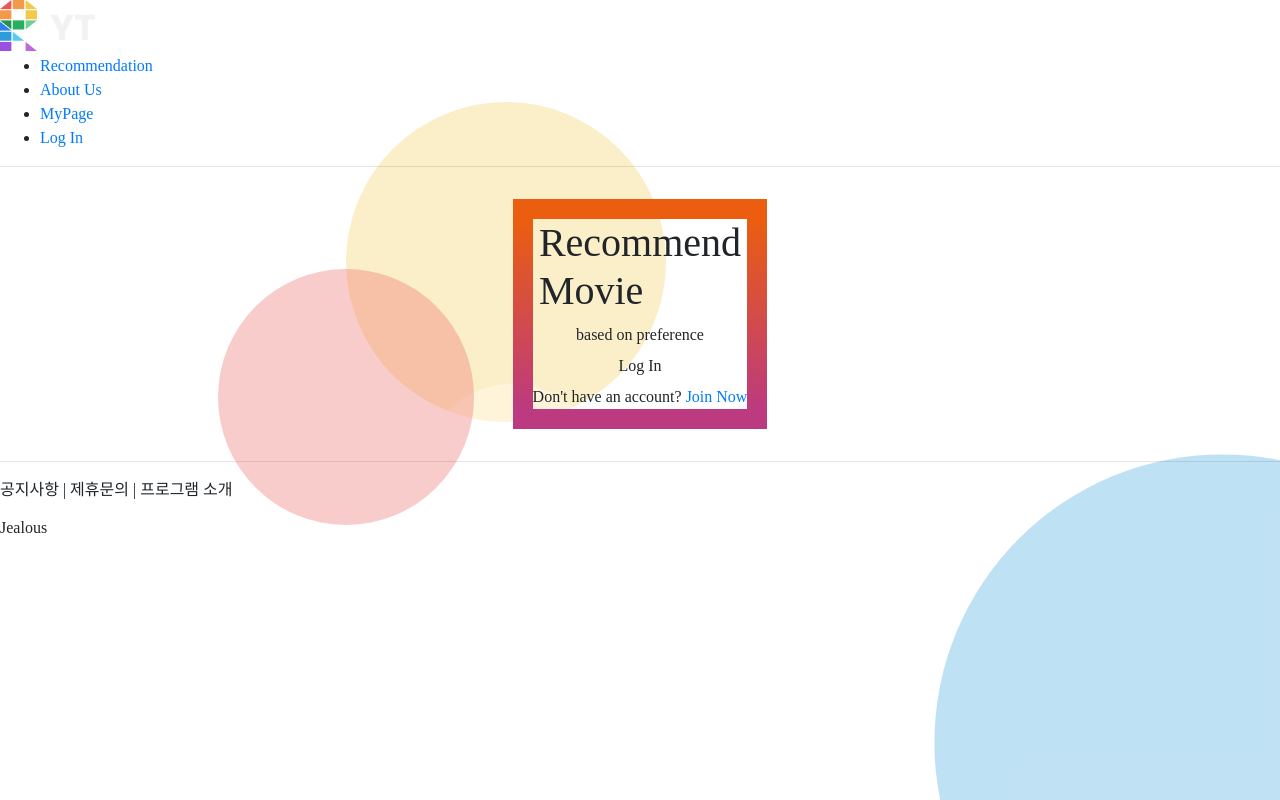
After one commit to wkd-woo/RecommendMovies, a Django app: page / in a window 1280 px wide. The commit adds this page. Run offline with Django 3.2, Linux system fonts and the light colour scheme; some libraries are stand-ins or nearby versions; some web fonts are replaced.

Commit message:
interconnecting now... ;-(

```diff
--- a/RecommendMovie/settings.py
+++ b/RecommendMovie/settings.py
@@ -135,6 +135,8 @@ USE_TZ = True
 
 STATIC_URL = '/static/'
 
+STATIC_ROOT = os.path.join(BASE_DIR, 'static')
+
 # Default primary key field type
 # https://docs.djangoproject.com/en/3.2/ref/settings/#default-auto-field
 
--- a/RecommendMovie/urls.py
+++ b/RecommendMovie/urls.py
@@ -18,11 +18,14 @@ from django.conf.urls.static import static
 from django.contrib import admin
 from django.urls import path, include
 
+from RecommendMovie import views
+
 urlpatterns = [
+    path('', views.home, name='home'),
     path('admin/', admin.site.urls),
     path('accounts/', include('accountapp.urls')),
     path('profiles/', include('profileapp.urls')),
 
     path('articles/', include('articleapp.urls')),
 
-] + static(settings.MEDIA_URL, document_root=settings.MEDIA_ROOT)
+] + static(settings.MEDIA_URL, document_root=settings.MEDIA_ROOT) + static(settings.STATIC_URL, document_root=settings.STATIC_ROOT)
--- /dev/null
+++ b/RecommendMovie/views.py
@@ -0,0 +1,5 @@
+from django.shortcuts import render
+
+
+def home(request):
+    return render(request, 'home.html')
--- /dev/null
+++ b/static/index.css
@@ -0,0 +1,78 @@
+.home-main-section{
+    display: flex;
+    align-items: stretch;
+    justify-content: space-around;
+    flex-grow: 1;
+}
+
+.home-main-section .call-to-action {
+    display: flex;
+    flex-direction: column;
+    align-items: center;
+    margin: 1rem;
+    align-self: center;
+    border: 20px solid transparent;
+    border-image: linear-gradient( to bottom, #EB5E0F, #BC3A80);
+    border-image-slice: 1;
+}
+
+.home-page-circle-1 {
+    position: absolute;
+    width: 25vw;
+    height: 25vw;
+    left: 27vw;
+    top: 8vw;
+    /*width: 360px;
+    height: 360px;
+    left: 389px;
+    top: 120px;*/
+    border-radius: 50%;
+    background: rgba(242, 201, 76, 0.3);
+    z-index: -1;
+}
+.home-page-circle-2{
+    position: absolute;
+    width: 14vw;
+    height: 14vw;
+    left: 33vw;
+    top: 30vw;
+    /*width: 200px;
+    height: 200px;
+    left: 481px;
+    top: 433px;*/
+    border-radius: 50%;
+    background: rgba(255, 255, 255, 0.3);
+    z-index: -1;
+}
+.home-page-circle-3{
+    position: absolute;
+    width: 20vw;
+    height: 20vw;
+    left: 17vw;
+    top: 21vw;
+    /*width: 280px;
+    height: 280px;
+    left: 249px;
+    top: 308px;*/
+    border-radius: 50%;
+    background: rgba(235, 87, 87, 0.3);
+    z-index: -1;
+}
+.home-page-circle-4{
+    position: absolute;
+    overflow: hidden;
+    width: 45vw;
+    height: 45vw;
+    bottom: 0;
+    right: 0;
+    z-index: -1;
+}
+.home-page-circle-4::before{
+    content: '';
+    transform: translate(40%, 40%);
+    position: absolute;
+    height: 100%;
+    width: 100%;
+    border-radius: 50%;
+    background-color: rgba(45, 156, 219, 0.3);
+}
--- a/templates/head.html
+++ b/templates/head.html
@@ -1,17 +1,30 @@
 {% load static %}
 
 <head>
-    <meta charset="UTF-8">
-    <title>Jealous</title>
-    <!-- BOOTSTRAP LINK -->
-    <link href="https://cdn.jsdelivr.net/npm/bootstrap@5.0.0-beta3/dist/css/bootstrap.min.css" rel="stylesheet"
-          integrity="sha384-eOJMYsd53ii+scO/bJGFsiCZc+5NDVN2yr8+0RDqr0Ql0h+rP48ckxlpbzKgwra6" crossorigin="anonymous">
-    <!-- GOOGLE FONT   -->
-    <link rel="preconnect" href="https://fonts.gstatic.com">
-    <link href="https://fonts.googleapis.com/css2?family=Yanone+Kaffeesatz:wght@300&display=swap" rel="stylesheet">
-
-    <!--   DEFAULT CSS LINK   -->
-    <link rel="stylesheet" type="text/css" href="{% static 'base.css' %}">
+        <meta charset="UTF-8">
+    <meta name="viewport" content="width=device-width, initial-scale=1, shrink-to-fit=no">
+    <link rel="stylesheet" href="https://cdn.jsdelivr.net/npm/bootstrap@4.5.3/dist/css/bootstrap.min.css"
+          integrity="sha384-TX8t27EcRE3e/ihU7zmQxVncDAy5uIKz4rEkgIXeMed4M0jlfIDPvg6uqKI2xXr2" crossorigin="anonymous">
+    <script src="https://code.jquery.com/jquery-3.5.1.slim.min.js"
+            integrity="sha384-DfXdz2htPH0lsSSs5nCTpuj/zy4C+OGpamoFVy38MVBnE+IbbVYUew+OrCXaRkfj"
+            crossorigin="anonymous"></script>
+    <script src="https://cdn.jsdelivr.net/npm/bootstrap@4.5.3/dist/js/bootstrap.bundle.min.js"
+            integrity="sha384-ho+j7jyWK8fNQe+A12Hb8AhRq26LrZ/JpcUGGOn+Y7RsweNrtN/tE3MoK7ZeZDyx"
+            crossorigin="anonymous"></script>
+    <script src="https://code.jquery.com/jquery-3.5.1.slim.min.js"
+            integrity="sha384-DfXdz2htPH0lsSSs5nCTpuj/zy4C+OGpamoFVy38MVBnE+IbbVYUew+OrCXaRkfj"
+            crossorigin="anonymous"></script>
+    <script src="https://cdn.jsdelivr.net/npm/popper.js@1.16.1/dist/umd/popper.min.js"
+            integrity="sha384-9/reFTGAW83EW2RDu2S0VKaIzap3H66lZH81PoYlFhbGU+6BZp6G7niu735Sk7lN"
+            crossorigin="anonymous"></script>
+    <script src="https://cdn.jsdelivr.net/npm/bootstrap@4.5.3/dist/js/bootstrap.min.js"
+            integrity="sha384-w1Q4orYjBQndcko6MimVbzY0tgp4pWB4lZ7lr30WKz0vr/aWKhXdBNmNb5D92v7s"
+            crossorigin="anonymous"></script>
+    <!-- 부트스트랩 4.5v-->
+    <link rel="stylesheet" type="text/css" href="{% static 'style.css' %}">
+    <link rel="stylesheet" type="text/css" href="{% static 'index.css' %}">
+    <link rel="stylesheet" type="text/css" href="{% static 'main.css' %}">
+    <title>YT</title>
 
     <style>
         @font-face{
--- a/templates/header.html
+++ b/templates/header.html
@@ -1,28 +1,19 @@
-<div class="jealous_header">
-    <div>
-        <h1 class="jealous_logo">Jealous</h1>
-    </div>
-    <div>
-
-        <a href="{% url 'articleapp:list' %}">
-            <span>Articles</span>
-        </a>
-        <span>nav2</span>
-        <span>nav3</span>
-        {% if not user.is_authenticated %}
-        <a href="{% url 'accountapp:login' %}?next={{ request.path }}">
-            <span>login</span>
-        </a>
-        <a href="{% url 'accountapp:create' %}?next={{ request.path }}">
-            <span>SignUp</span>
-        </a>
-        {% else %}
-        <a href="{% url 'accountapp:detail' pk=user.pk %}">
-            <span>MyPage</span>
-        </a>
-        <a href="{% url 'accountapp:logout' %}?next={{ request.path }}">
-            <span>logout</span>
-        </a>
-        {% endif %}
-    </div>
-</div>
+<header class="main-header">
+    <a href="" class="brand-logo">
+        <img src="/static/images/Logo.png">
+        <!-- <div class="brand-logo-name">YT</div> -->
+    </a>
+    <nav class="main-nav">
+        <ul>
+            <li><a href="recommend.html">Recommendation</a></li>
+            <li><a href="about.html">About Us</a></li>
+            <li><a href="detail.html">MyPage</a></li>
+            <!-- 만약 메인페이지가 아니라면 출력-->
+            {% if user.is_authenticated %}
+            <li><a href="{% url 'accountapp:logout' %}">{{ user.username }}님 Log Out</a></li>
+            {% else %}
+            <li><a href="{% url 'accountapp:login' %}">Log In</a></li>
+            {% endif %}
+        </ul>
+    </nav>
+</header>
--- /dev/null
+++ b/templates/home.html
@@ -0,0 +1,17 @@
+{% extends 'base.html' %}
+{% block content %}
+<section class="home-main-section">
+    <div class="call-to-action">
+        <h1 class="title">Recommend<br>Movie</h1>
+        <span class="subtitle">based on preference</span>
+        <a href="{% url 'accountapp:login' %}" class="btn">Log In</a>
+        <span class="subtitle-2">Don't have an account?
+            <a href="{% url 'accountapp:create' %}" class="btn-2">Join Now</a>
+        </span>
+    </div>
+</section>
+<div class="home-page-circle-1"></div>
+<div class="home-page-circle-2"></div>
+<div class="home-page-circle-3"></div>
+<div class="home-page-circle-4"></div>
+{% endblock %}
```
Also changed, not shown: static/home.css (added, +113 -0 lines), static/images/Logo.png (added).
